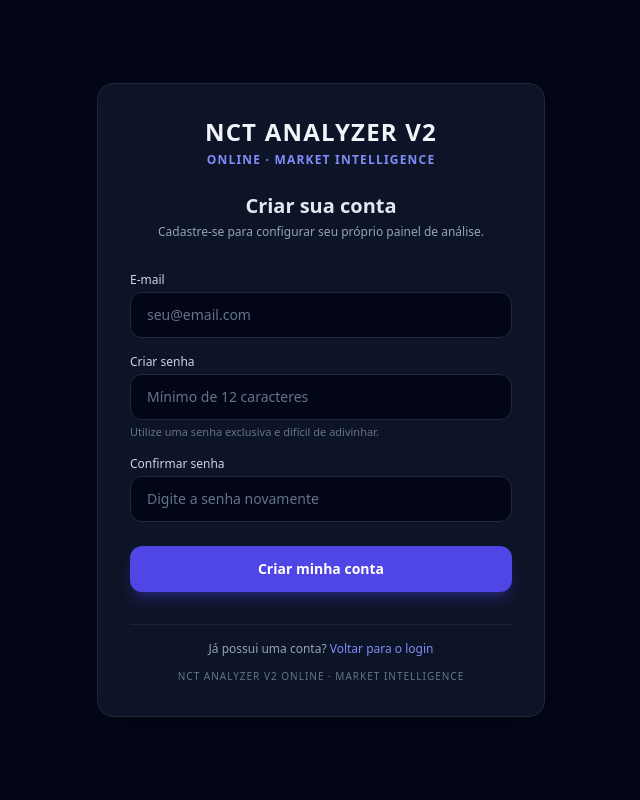
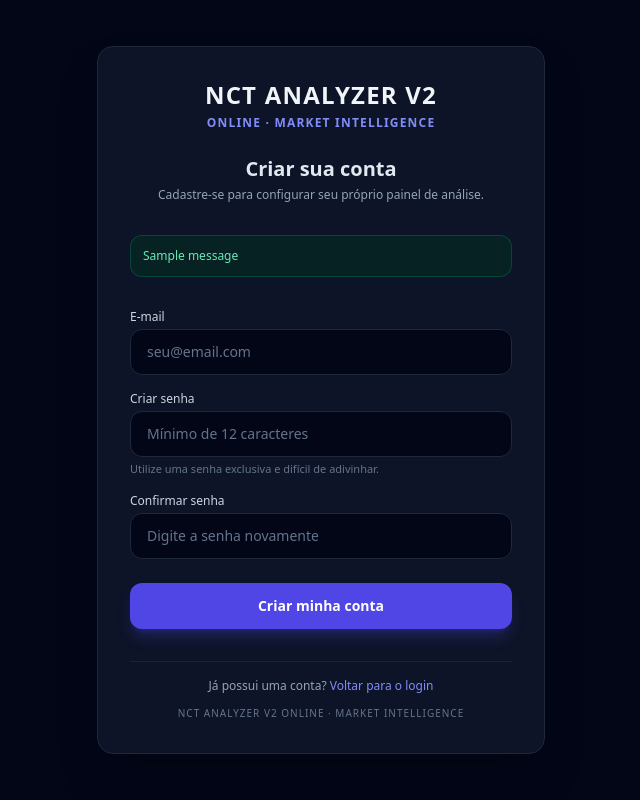
Before and after one commit to nctnacional/nct-analyzer, a Flask app: page /register in a window 1280 px wide. Shown: the whole page, without its empty margins (319-959 px from the left). Run offline with Flask 3, Linux system fonts and the light colour scheme; tables that the repository leaves empty hold one stand-in row (values such as "Sample post"); one stand-in notice (Sample message) is shown; parts of the project's set-up code (start-up, migrations or seed data) failed here and were passed over; some libraries are stand-ins or nearby versions.

Commit message:
Adicionar blocos de mensagens de erro e sucesso nas telas de autenticacao

```diff
--- a/templates/register.html
+++ b/templates/register.html
@@ -18,12 +18,21 @@
             <p class="mt-1 text-xs text-slate-400">Cadastre-se para configurar seu próprio painel de análise.</p>
         </div>
 
+        <!-- Exibição de Mensagens de Sucesso ou Erro -->
+        {% with messages = get_flashed_messages(with_categories=true) %}
+          {% if messages %}
+            <div class="space-y-2">
+              {% for category, message in messages %}
+                <div class="p-3 rounded-xl text-xs font-medium border {% if category == 'success' %}bg-emerald-950/60 text-emerald-300 border-emerald-800/60{% else %}bg-rose-950/60 text-rose-300 border-rose-800/60{% endif %}">
+                  {{ message }}
+                </div>
+              {% endfor %}
+            </div>
+          {% endif %}
+        {% endwith %}
+
         <!-- Formulário de Registo -->
-        <form class="mt-8 space-y-6" action="{{ url_for('register') }}" method="POST">
-            {% if csrf_token is defined %}
-            <input type="hidden" name="csrf_token" value="{{ csrf_token() }}">
-            {% endif %}
-
+        <form class="mt-6 space-y-6" action="{{ url_for('register') }}" method="POST">
             <div class="space-y-4">
                 <div>
                     <label for="email" class="block text-xs font-medium text-slate-300 mb-1">E-mail</label>
```
Also changed, not shown: templates/login.html (+14 -1 lines).
